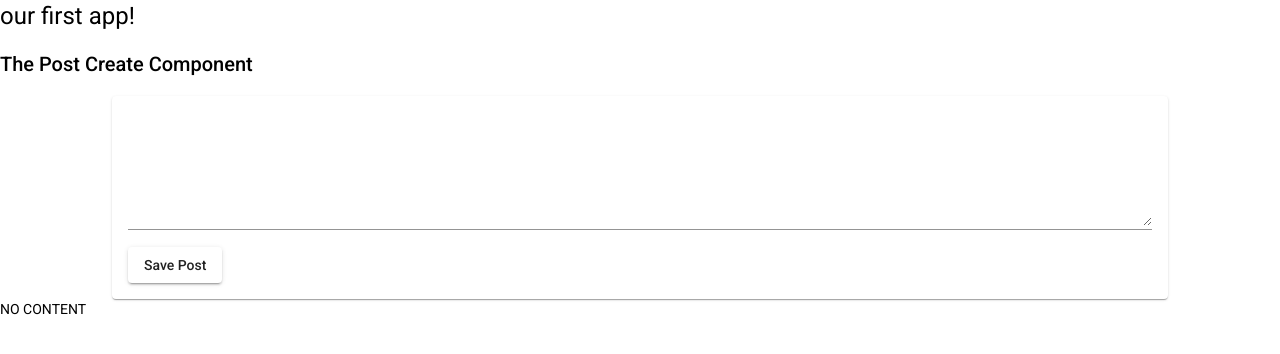
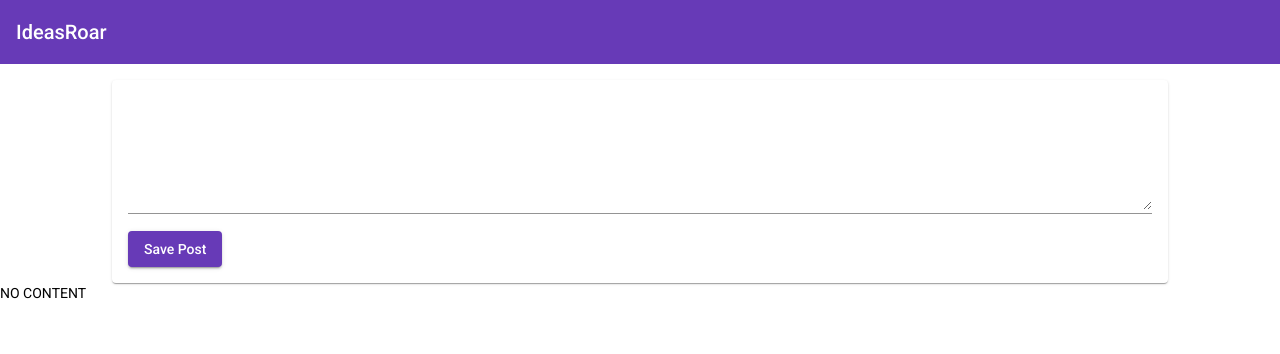
Before and after one commit to JishanBaig/mean-course, an Angular app: page / in a window 1280 px wide. Shown: the top 354 px of the page. Built offline with nearby package versions, Linux system fonts and the light colour scheme.

Commit message:
toolbar added

```diff
--- a/src/app/app.component.css
+++ b/src/app/app.component.css
@@ -0,0 +1,8 @@
+/*
+can use html elements (main)
+or css class selectors
+*/
+
+main {
+  margin-top: 1rem;
+}
--- a/src/app/app.component.html
+++ b/src/app/app.component.html
@@ -1,2 +1,9 @@
-<h1>our first app!</h1>
-<app-post-create></app-post-create>
+<!--if card is sitting directlt on the edge of the toolbar.
+use main html element and style it in css file
+
+-->
+
+<app-header></app-header>
+<main>
+  <app-post-create></app-post-create>
+</main>
--- a/src/app/app.module.ts
+++ b/src/app/app.module.ts
@@ -16,19 +16,23 @@ import { MatInputModule } from '@angular/material/input';
 import { MatCardModule } from '@angular/material/card';
 import { MatButtonModule } from '@angular/material/button';
 
+// unlocks toolbar module
+import { MatToolbarModule } from '@angular/material/toolbar';
 
 import { AppComponent } from './app.component';
 import { PostCreateComponent } from './posts/post-create/post-create.component';
+import { HeaderComponent } from './header/header.component';
 import { ITS_JUST_ANGULAR } from '@angular/core/src/r3_symbols';
 // explicitly register a component
 
 @NgModule({
   declarations: [
     AppComponent,
-    PostCreateComponent // to prevent "app-post-create is not a known element."
+    PostCreateComponent, // to prevent "app-post-create is not a known element."
     // registering it with amgular.
     // Reference to the component
     // explicitly register a component
+    HeaderComponent
   ],
   imports: [
     BrowserModule,
@@ -36,7 +40,8 @@ import { ITS_JUST_ANGULAR } from '@angular/core/src/r3_symbols';
     BrowserAnimationsModule,
     MatInputModule,
     MatCardModule,
-    MatButtonModule
+    MatButtonModule,
+    MatToolbarModule
   ],
   providers: [],
   bootstrap: [AppComponent]
--- /dev/null
+++ b/src/app/header/header.component.html
@@ -0,0 +1 @@
+<mat-toolbar color="primary">IdeasRoar</mat-toolbar>
--- a/src/app/posts/post-create/post-create.component.html
+++ b/src/app/posts/post-create/post-create.component.html
@@ -1,4 +1,3 @@
-<h2>The Post Create Component</h2>
 <!--We want to imlement create post
 for that
 <input type = "text">
@@ -56,12 +55,18 @@ Check the api dopcimentation for the list oif stuff yiou can coinfiugure.
 </mat-card>
 <p>{{ newPost }}</p>
 
+next: toolbar and a real post management.
+new compoent for header
+
 -->
 
 <mat-card>
   <mat-form-field>
     <textarea matInput rows="6" [(ngModel)]="enteredValue"></textarea>
   </mat-form-field>
-  <button mat-raised-button (click)="onAddPost()">Save Post</button>
+  <button
+  mat-raised-button
+  color="primary"
+  (click)="onAddPost()">Save Post</button>
 </mat-card>
 <p>{{ newPost }}</p>
```
Also changed, not shown: src/app/header/header.component.ts (added, +8 -0 lines).
